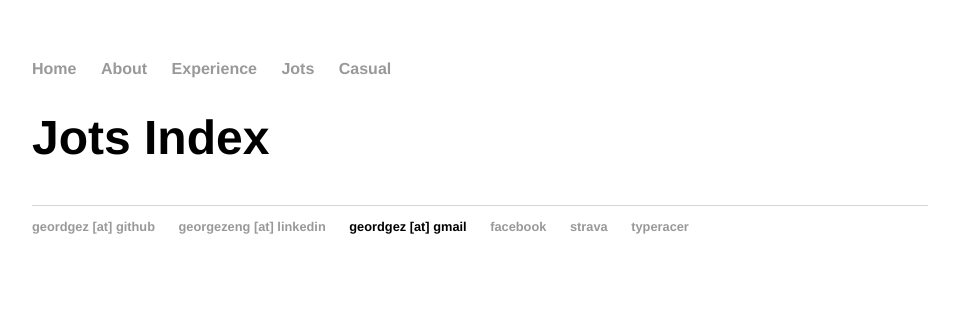
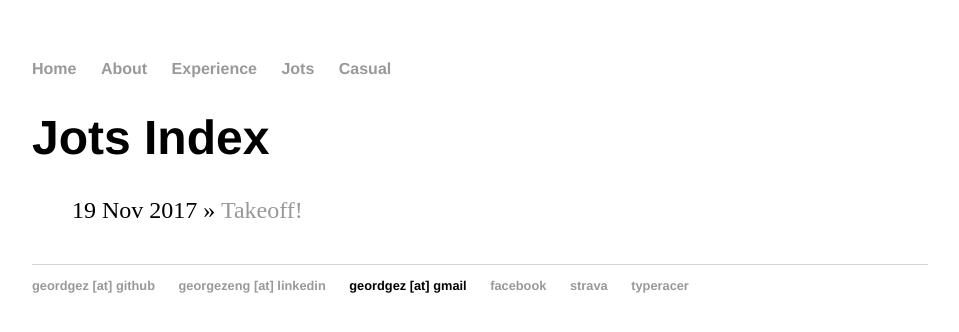
Before and after one commit to geordgez/geordgez.github.io, a Jekyll site: the page built from jots/index.html, in a window 1280 px wide. Shown: the top 332 px of the page, without its empty margins (160-1119 px from the left). Built offline with Jekyll 4.4.1, drawn with Linux system fonts in a browser that asks for light colours.

Commit message:
Edit to _posts folder name for correct route

```diff
--- a/jots/index.html
+++ b/jots/index.html
@@ -5,9 +5,9 @@ title: Jots Index
 <h1>{{ page.title }}</h1>
 <ul class="posts">
 
-  {% for post in site.jots %}
+  {% for post in site.posts %}
     <li>
-      <span>{{ post.date | date_to_string }}</span> »
+      <span>{{ post.date | date_to_string }}</span> &raquo;
       <a href="{{ post.url }}" title="{{ post.title }}">{{ post.title }}</a>
     </li>
   {% endfor %}
```
Also changed, not shown: _posts/2017-11-19-takeoff.md (renamed from _jots/2017-11-19-takeoff.md).
